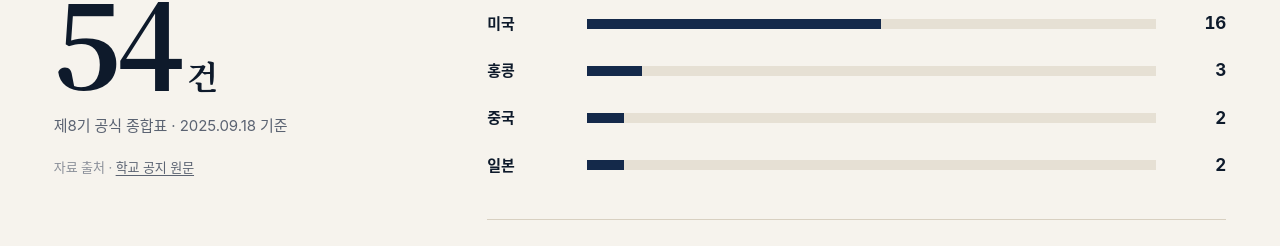
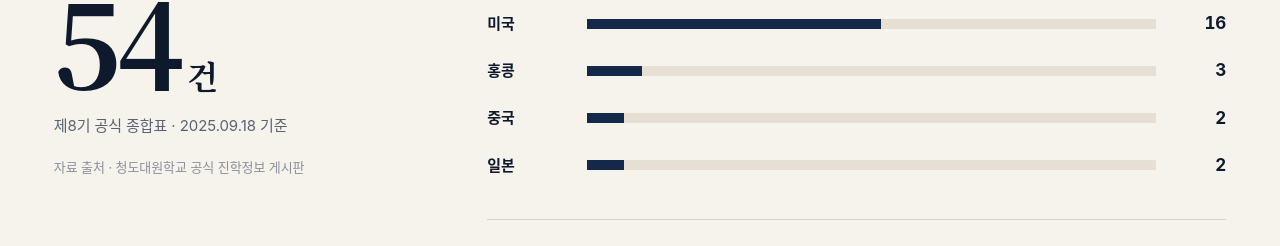
Before and after one commit to tnsuhak/qdis, a React (Vite) app: page /university-results in a window 1280 px wide. Shown: the part 2189-2435 px from the top of the page. Built offline with nearby package versions, Linux system fonts and the light colour scheme; a web font is replaced by a local one.

Commit message:
Remove official board links from university results

```diff
--- a/components/results/Results.tsx
+++ b/components/results/Results.tsx
@@ -66,7 +66,7 @@ export function YearExplorer({compact = false}: {compact?: boolean}) {
             <p className="kicker" style={{marginBottom: 10}}>{academicYearLabel(y.academic_year)} 대입결과</p>
             <div className="big-count">{y.total_offers}<small>건</small></div>
             <p className="count-note">{y.cohort ? `${y.cohort} 공식 종합표 · ${koDate(y.as_of!)} 기준` : `공식 종합표 · ${koDate(y.source_date)} 게시`}</p>
-            <p className="source">자료 출처 · <a href={y.source_url} target="_blank" rel="noopener noreferrer">학교 공지 원문</a></p>
+            <p className="source">자료 출처 · 청도대원학교 공식 진학정보 게시판</p>
           </div>
           <div>
             <ul className="bars" aria-label="국가·지역별 합격 건수">
@@ -88,7 +88,7 @@ export function YearExplorer({compact = false}: {compact?: boolean}) {
         <div className="image-only" role="tabpanel">
           <div>
             <p className="lede" style={{marginTop: 0}}>{academicYearLabel(y.academic_year)} 결과는 학교가 표 이미지로 게시했습니다. 이미지에 없는 정보를 임의로 옮겨 적지 않고 원본을 그대로 보여 드립니다.</p>
-            <p className="source">자료 출처 · <a href={y.source_url} target="_blank" rel="noopener noreferrer">학교 게시판 원문</a></p>
+            <p className="source">자료 출처 · 청도대원학교 공식 진학정보 게시판</p>
           </div>
           <img src={y.source_image} alt={`${academicYearLabel(y.academic_year)} 청도대원학교 대학진학 현황 원본 이미지`} loading="lazy" />
         </div>
```
